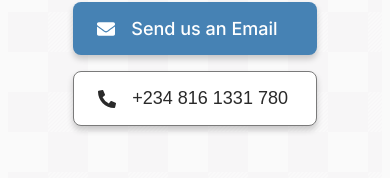
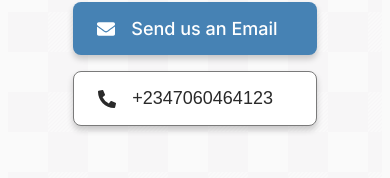
Before and after one commit to ehis-io/ehis-portfolio, a Next.js app: page /contact in a window 390 px wide. Shown: the part 482-660 px from the top of the page. Built offline with nearby package versions, Linux system fonts and the light colour scheme.

Commit message:
fix phone number

```diff
--- a/app/contact/page.tsx
+++ b/app/contact/page.tsx
@@ -54,7 +54,7 @@ export default function ContactUs() {
           onClick={handleCopy}
         >
           <FaPhoneAlt className="text-2xl text-yellow-500" />
-          <span>{copied ? 'Copied!' : '+234 816 1331 780'}</span>
+          <span>{copied ? 'Copied!' : '+2347060464123'}</span>
         </button>
       </div>
     </div>
```
